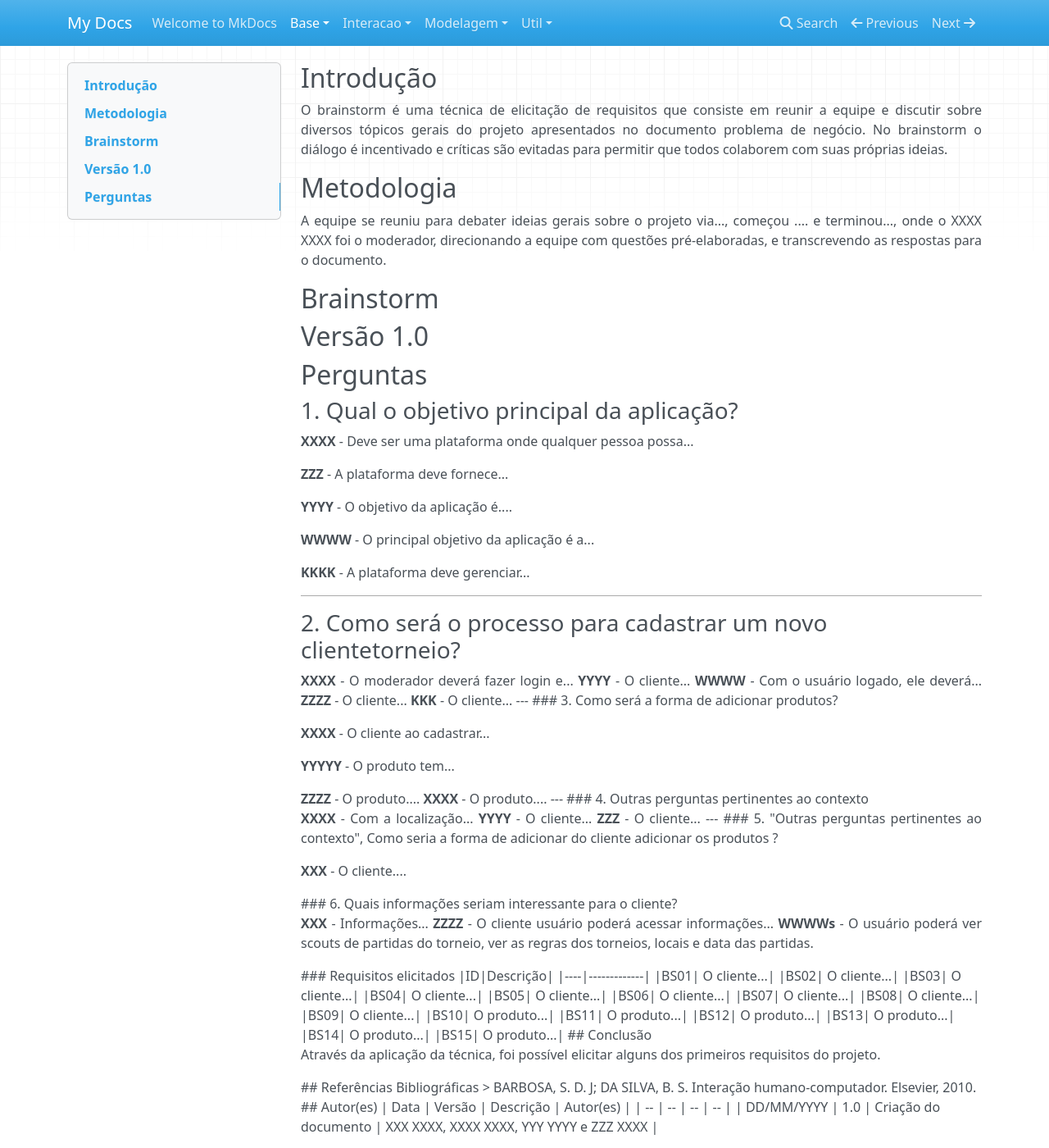
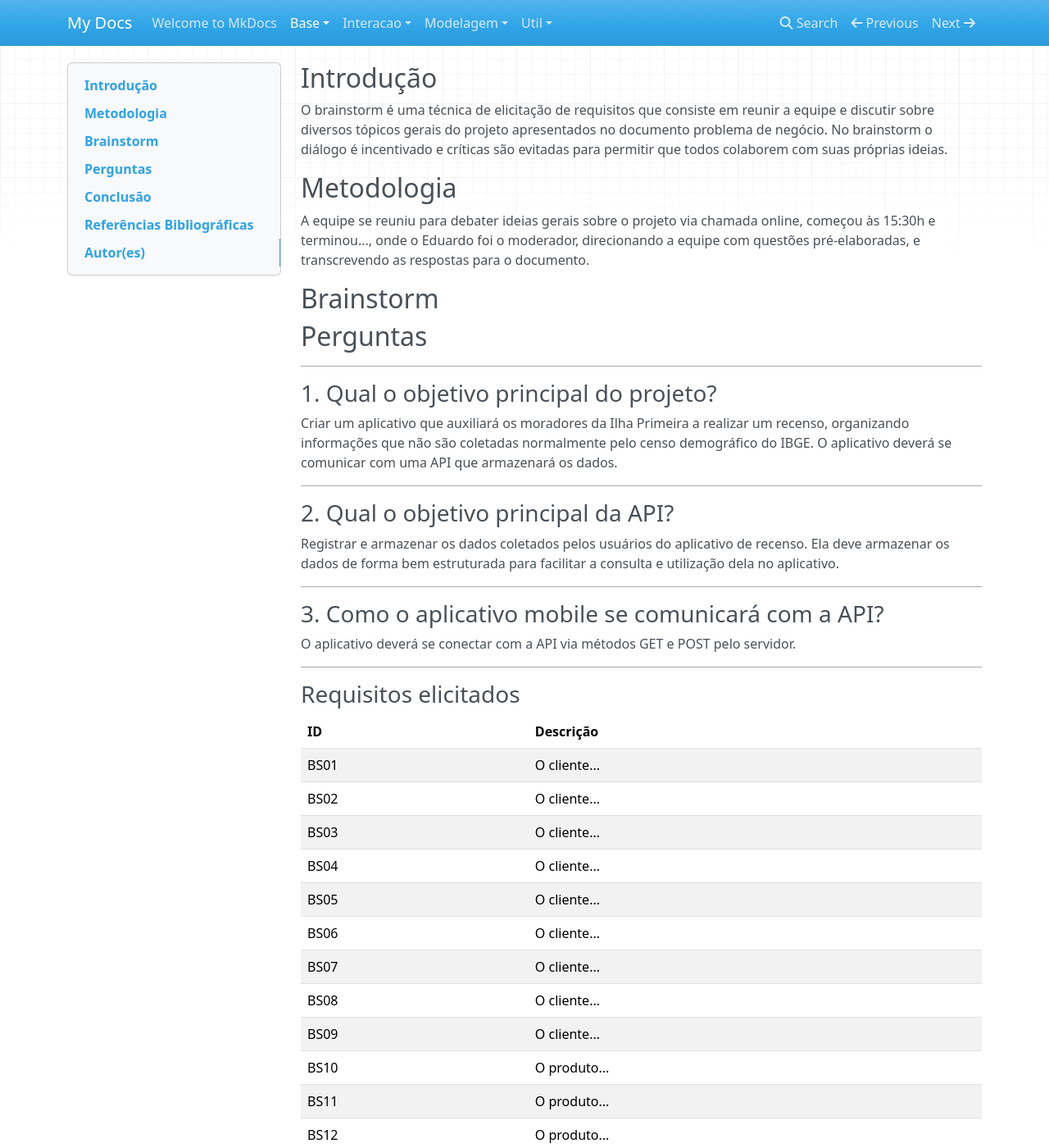
Before and after one commit to Projetos-de-Extensao/PBE_25.1_8002_Stack-UnderFlow, an MkDocs documentation site: the page built from docs/base/Brainstorm.md, in a window 1280 px wide and 1400 px high. Shown: the whole window at 82% size. Built offline with MkDocs 1.6.1, drawn with Linux system fonts in a browser that asks for light colours; nearby versions of some CDN libraries; some of the changed text lies outside the part shown.

Commit message:
Update Brainstorm.md

```diff
--- a/docs/base/Brainstorm.md
+++ b/docs/base/Brainstorm.md
@@ -4,95 +4,36 @@ title: Brainstorm
 ---
 
 ## Introdução
-<p align = "justify">
 O brainstorm é uma técnica de elicitação de requisitos que consiste em reunir a equipe e discutir sobre diversos tópicos gerais do projeto apresentados no documento problema de negócio. No brainstorm o diálogo é incentivado e críticas são evitadas para permitir que todos colaborem com suas próprias ideias.
-</p>
+
 
 ## Metodologia
-<p align = "justify">
-A equipe se reuniu para debater ideias gerais sobre o projeto via..., começou .... e terminou..., onde o XXXX XXXX foi o moderador, direcionando a equipe com questões pré-elaboradas, e transcrevendo as respostas para o documento.
-</p>
+A equipe se reuniu para debater ideias gerais sobre o projeto via chamada online, começou às 15:30h e terminou..., onde o Eduardo foi o moderador, direcionando a equipe com questões pré-elaboradas, e transcrevendo as respostas para o documento.
+
 
 ## Brainstorm
 
-## Versão 1.0
-
 ## Perguntas
-
-### 1. Qual o objetivo principal da aplicação?
-
-<p align = "justify">
-<b>XXXX</b> - Deve ser uma plataforma onde qualquer pessoa possa...
-</p>
-
-<b>ZZZ</b> - A plataforma deve fornece...
-
-<b>YYYY</b> - O objetivo da aplicação é....
-
-<b>WWWW</b> - O principal objetivo da aplicação é a...
-
-<b>KKKK</b> - A plataforma deve gerenciar...
-</p>
 
 ---
 
-### 2. Como será o processo para cadastrar um novo clientetorneio?
+### **1. Qual o objetivo principal do projeto?**
 
-<p align = "justify">
-<b>XXXX</b> - O moderador deverá fazer login e...
-
-<b>YYYY</b> - O cliente...
-
-<b>WWWW</b> - Com o usuário logado, ele deverá...
-
-<b>ZZZZ</b> - O cliente...
-
-<b>KKK</b> - O cliente...
+Criar um aplicativo que auxiliará os moradores da Ilha Primeira a realizar um recenso, organizando informações que não são coletadas normalmente pelo censo demográfico do IBGE. O aplicativo deverá se comunicar com uma API que armazenará os dados.
 
 ---
 
-### 3. Como será a forma de adicionar produtos?
+### **2. Qual o objetivo principal da API?**
 
-<p align = "justify">
-<b>XXXX</b> - O cliente ao cadastrar...
-</p>
-
-<p align = "justify">
-<b>YYYYY</b> - O produto tem...
-</p>
-
-<b>ZZZZ</b> - O produto....
-
-<b>XXXX</b> - O produto....
-
+Registrar e armazenar os dados coletados pelos usuários do aplicativo de recenso. Ela deve armazenar os dados de forma bem estruturada para facilitar a consulta e utilização dela no aplicativo.
 
 ---
 
-### 4. Outras perguntas pertinentes ao contexto
+### **3. Como o aplicativo mobile se comunicará com a API?**
 
-<p align = "justify">
-<b>XXXX</b> - Com a localização...
-
-<b>YYYY</b> - O cliente...
-
-<b>ZZZ</b> - O cliente...
+O aplicativo deverá se conectar com a API via métodos GET e POST pelo servidor.
 
 ---
-
-### 5. "Outras perguntas pertinentes ao contexto", Como seria a forma de adicionar do cliente adicionar os produtos ?
-<p align = "justify">
-<b>XXX</b> - O cliente....
-</p>
-
-### 6. Quais informações seriam interessante para o cliente?
-<p align = "justify">
-   <b>XXX</b> - Informações...
-
-   <b>ZZZZ</b> - O cliente usuário poderá acessar informações...
-
-   <b>WWWWs</b> - O usuário poderá ver scouts de partidas do torneio, ver as regras dos torneios, locais e data das partidas.
-
-</p>
 
 ### Requisitos elicitados
 
@@ -126,4 +67,4 @@ Através da aplicação da técnica, foi possível elicitar alguns dos primeiros
 ## Autor(es)
 | Data | Versão | Descrição | Autor(es) |
 | -- | -- | -- | -- |
-| DD/MM/YYYY | 1.0 | Criação do documento | XXX XXXX, XXXX XXXX, YYY YYYY e ZZZ XXXX |
+| 26/03/2025 | 1.0 | Criação do documento | Eduardo Peruzzo, Barbara Malta, Pedro dos Santos, Vinicius da Luz e Mateus Sachinho |
```
